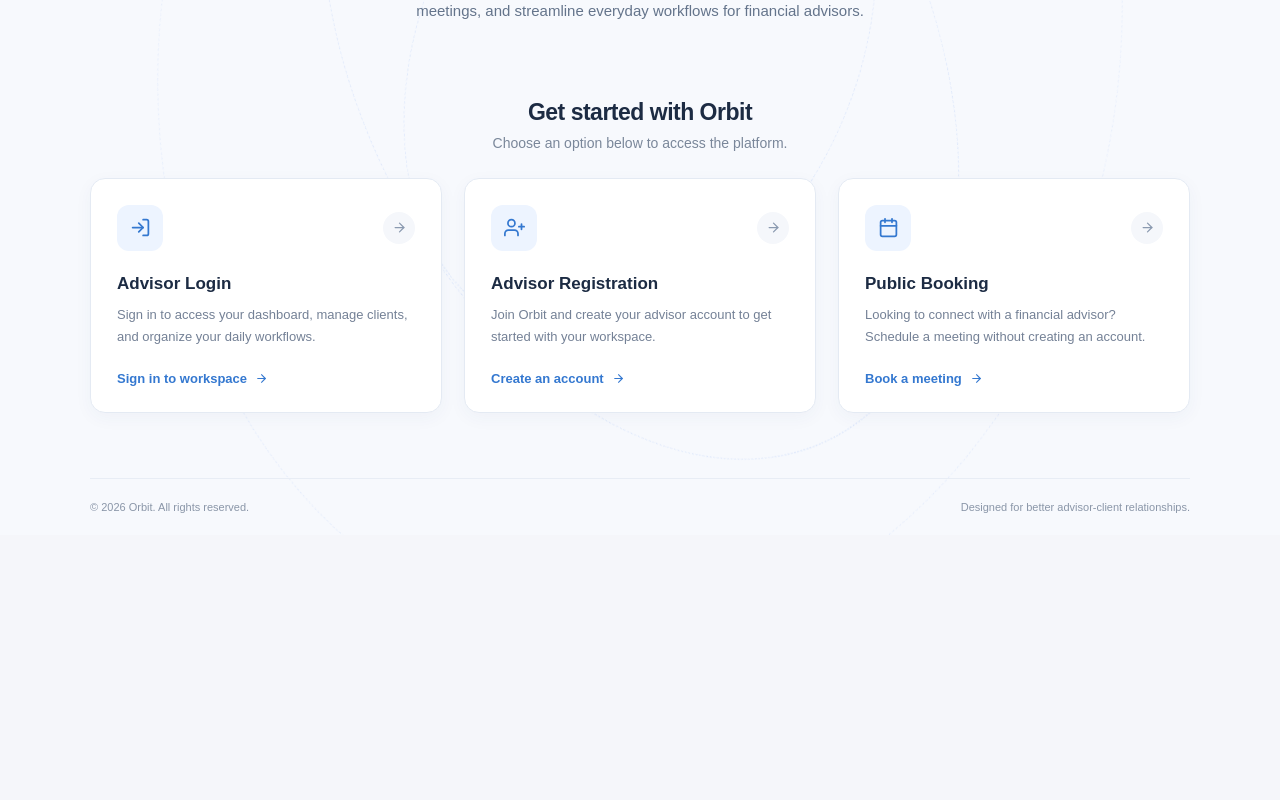
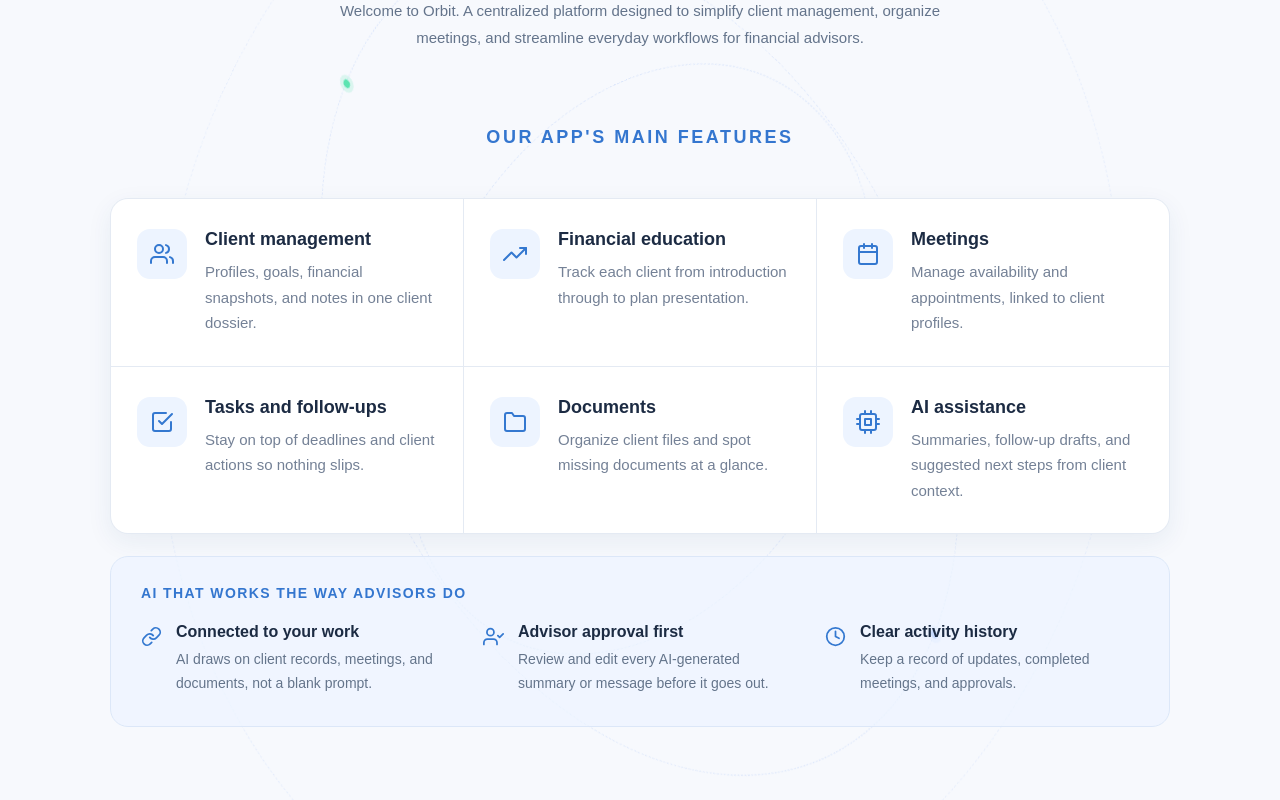
Before and after one commit to capstone-490/Orbit, a React app in the folder frontend/: page / in a window 1280 px wide. Shown: the part 360-1160 px from the top of the page. Before the commit the page ends 895 px from the top, so only its background shows below. Built offline with nearby package versions, Linux system fonts and the light colour scheme; no server answers; the HTML template or start-up script is replaced by a standard one.

Commit message:
added more information of our app in the welcome page

```diff
--- a/frontend/src/App.jsx
+++ b/frontend/src/App.jsx
@@ -18,7 +18,6 @@ function App() {
     <BrowserRouter>
       <Routes>
         <Route path="/" element={<Welcome />} />
-        <Route path="/" element={<Login />} />
         <Route path="/login" element={<Login />} />
         <Route path="/create-account" element={<CreateAccount />} />
         <Route path="/book-meeting" element={<BookMeeting />} />
--- /dev/null
+++ b/frontend/src/components/WhyOrbit.jsx
@@ -0,0 +1,104 @@
+import {
+  FiCalendar,
+  FiCheckSquare,
+  FiClock,
+  FiCpu,
+  FiFolder,
+  FiLink,
+  FiTrendingUp,
+  FiUserCheck,
+  FiUsers,
+} from 'react-icons/fi'
+import '../styles/WhyOrbit.css'
+
+const features = [
+  {
+    icon: FiUsers,
+    title: 'Client management',
+    description: 'Profiles, goals, financial snapshots, and notes in one client dossier.',
+  },
+  {
+    icon: FiTrendingUp,
+    title: 'Financial education',
+    description: 'Track each client from introduction through to plan presentation.',
+  },
+  {
+    icon: FiCalendar,
+    title: 'Meetings',
+    description: 'Manage availability and appointments, linked to client profiles.',
+  },
+  {
+    icon: FiCheckSquare,
+    title: 'Tasks and follow-ups',
+    description: 'Stay on top of deadlines and client actions so nothing slips.',
+  },
+  {
+    icon: FiFolder,
+    title: 'Documents',
+    description: 'Organize client files and spot missing documents at a glance.',
+  },
+  {
+    icon: FiCpu,
+    title: 'AI assistance',
+    description: 'Summaries, follow-up drafts, and suggested next steps from client context.',
+  },
+]
+
+const principles = [
+  {
+    icon: FiLink,
+    title: 'Connected to your work',
+    description: 'AI draws on client records, meetings, and documents, not a blank prompt.',
+  },
+  {
+    icon: FiUserCheck,
+    title: 'Advisor approval first',
+    description: 'Review and edit every AI-generated summary or message before it goes out.',
+  },
+  {
+    icon: FiClock,
+    title: 'Clear activity history',
+    description: 'Keep a record of updates, completed meetings, and approvals.',
+  },
+]
+
+function WhyOrbit() {
+  return (
+    <section className="why-orbit" aria-labelledby="why-orbit-title">
+      <header className="why-orbit-heading">
+        <span className="welcome-eyebrow">OUR APP'S MAIN FEATURES</span>
+      </header>
+
+      <ul className="why-orbit-features">
+        {features.map(({ icon: Icon, title, description }) => (
+          <li key={title} className="why-orbit-feature">
+            <span className="why-orbit-icon">
+              <Icon aria-hidden="true" />
+            </span>
+            <div>
+              <h3>{title}</h3>
+              <p>{description}</p>
+            </div>
+          </li>
+        ))}
+      </ul>
+
+      <div className="why-orbit-principles">
+        <p className="why-orbit-principles-label">AI that works the way advisors do</p>
+        <ul>
+          {principles.map(({ icon: Icon, title, description }) => (
+            <li key={title}>
+              <Icon aria-hidden="true" />
+              <div>
+                <h3>{title}</h3>
+                <p>{description}</p>
+              </div>
+            </li>
+          ))}
+        </ul>
+      </div>
+    </section>
+  )
+}
+
+export default WhyOrbit
--- a/frontend/src/pages/Welcome.jsx
+++ b/frontend/src/pages/Welcome.jsx
@@ -11,6 +11,8 @@ import { Link } from 'react-router-dom'
 import orbitLogo from '../assets/orbit-logo.png'
 import '../styles/Welcome.css'
 import AnimatedOrbitBackground from '../components/AnimatedOrbitBackground';
+import WhyOrbit from '../components/WhyOrbit';
+import '../styles/WhyOrbit.css';
 
 const accessOptions = [
   {
@@ -73,6 +75,9 @@ function Welcome() {
           </p>
         </section>
 
+        {/* Why Orbit section */}
+        <WhyOrbit />
+
         {/* Access options */}
         <section
           className="welcome-access"
--- a/frontend/src/styles/Welcome.css
+++ b/frontend/src/styles/Welcome.css
@@ -138,8 +138,8 @@
 }
 
 .welcome-logo-frame {
-  width: 82px;
-  height: 82px;
+  width: 120px;
+  height: auto;
   margin: 0 auto 24px;
   padding: 9px;
   border-radius: 20px;
--- /dev/null
+++ b/frontend/src/styles/WhyOrbit.css
@@ -0,0 +1,178 @@
+/* ---------- Main section ---------- */
+
+.why-orbit {
+  max-width: 1120px;
+  width: 100%;
+  margin: 76px auto 64px;
+  padding: 0 20px;
+}
+
+/* ---------- Heading ---------- */
+
+.why-orbit-heading {
+  max-width: 700px;
+  margin: 0 auto 36px;
+  text-align: center;
+}
+
+/* Make "OUR APP'S MAIN FEATURES" larger */
+.why-orbit-heading .welcome-eyebrow {
+  font-size: 18px;
+  font-weight: 800;
+  letter-spacing: 0.14em;
+}
+
+/* ---------- Feature grid ---------- */
+
+.why-orbit-features {
+  display: grid;
+  grid-template-columns: repeat(3, minmax(0, 1fr));
+  gap: 1px;
+  margin: 0;
+  padding: 0;
+  overflow: hidden;
+  list-style: none;
+  border: 1px solid #e4eaf3;
+  border-radius: 18px;
+  background: #e4eaf3;
+  box-shadow: 0 8px 26px rgba(35, 65, 110, 0.07);
+}
+
+.why-orbit-feature {
+  display: flex;
+  align-items: flex-start;
+  gap: 18px;
+  padding: 30px 26px;
+  min-height: 145px;
+  background: #ffffff;
+}
+
+/* Larger feature icons */
+.why-orbit-icon {
+  width: 50px;
+  height: 50px;
+  flex-shrink: 0;
+  display: grid;
+  place-items: center;
+  border-radius: 13px;
+  background: #edf4ff;
+  color: #3478d0;
+  font-size: 24px;
+}
+
+.why-orbit-feature h3 {
+  margin: 0 0 9px;
+  color: #1c2b43;
+  font-size: 18px;
+  font-weight: 700;
+}
+
+.why-orbit-feature p {
+  margin: 0;
+  color: #748196;
+  font-size: 15px;
+  line-height: 1.7;
+}
+
+/* ---------- AI principles band ---------- */
+
+.why-orbit-principles {
+  margin-top: 22px;
+  padding: 28px 30px 30px;
+  border: 1px solid #dce7f8;
+  border-radius: 18px;
+  background: rgba(237, 244, 255, 0.7);
+}
+
+.why-orbit-principles-label {
+  margin: 0 0 22px;
+  color: #3476cf;
+  font-size: 14px;
+  font-weight: 800;
+  letter-spacing: 0.1em;
+  text-transform: uppercase;
+}
+
+.why-orbit-principles ul {
+  display: grid;
+  grid-template-columns: repeat(3, minmax(0, 1fr));
+  gap: 28px;
+  margin: 0;
+  padding: 0;
+  list-style: none;
+}
+
+.why-orbit-principles li {
+  display: flex;
+  align-items: flex-start;
+  gap: 14px;
+}
+
+.why-orbit-principles li > svg {
+  flex-shrink: 0;
+  margin-top: 3px;
+  color: #3478d0;
+  font-size: 21px;
+}
+
+.why-orbit-principles h3 {
+  margin: 0 0 7px;
+  color: #1c2b43;
+  font-size: 16px;
+  font-weight: 700;
+}
+
+.why-orbit-principles li p {
+  margin: 0;
+  color: #64748b;
+  font-size: 14px;
+  line-height: 1.7;
+}
+
+/* ---------- Responsive ---------- */
+
+@media (max-width: 850px) {
+  .why-orbit {
+    margin-top: 56px;
+  }
+
+  .why-orbit-features {
+    grid-template-columns: repeat(2, minmax(0, 1fr));
+  }
+
+  .why-orbit-principles ul {
+    grid-template-columns: 1fr;
+    gap: 22px;
+  }
+}
+
+@media (max-width: 520px) {
+  .why-orbit {
+    padding: 0 14px;
+  }
+
+  .why-orbit-heading .welcome-eyebrow {
+    font-size: 15px;
+  }
+
+  .why-orbit-features {
+    grid-template-columns: 1fr;
+  }
+
+  .why-orbit-feature {
+    padding: 22px 20px;
+    min-height: auto;
+  }
+
+  .why-orbit-feature h3 {
+    font-size: 17px;
+  }
+
+  .why-orbit-feature p {
+    font-size: 14px;
+  }
+
+  .why-orbit-principles {
+    padding: 22px;
+  }
+}
```
